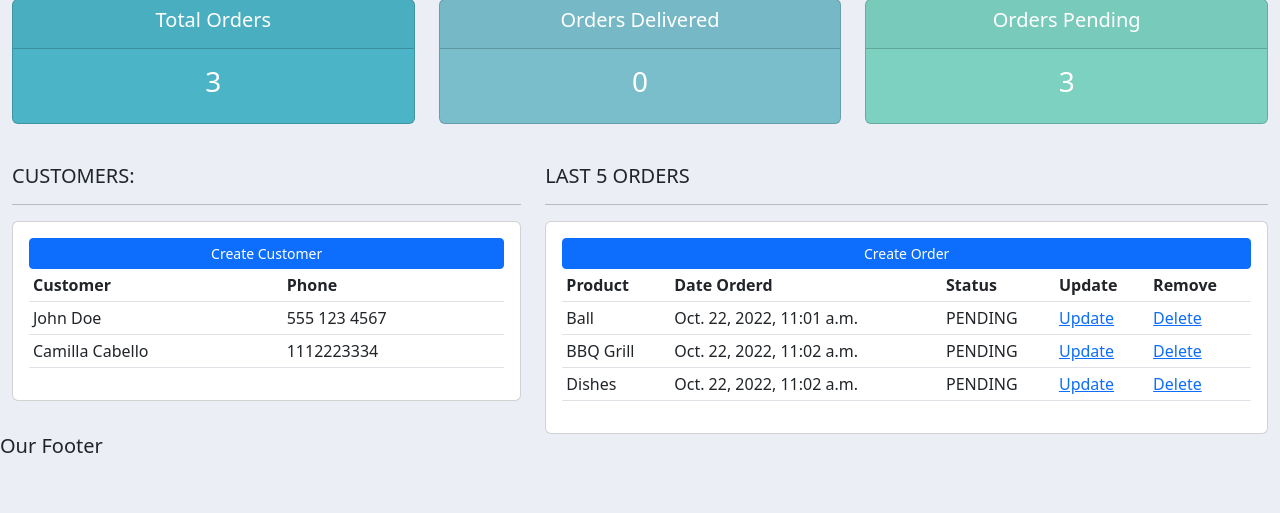
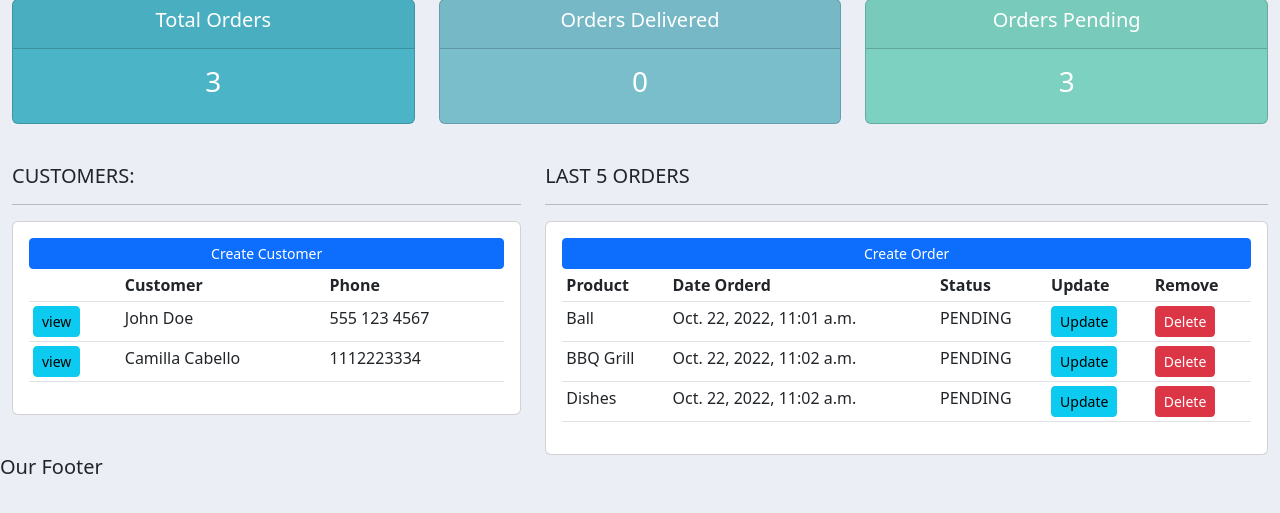
Before and after one commit to Yuvraj25-30G/django-rev, a Django app: page / in a window 1280 px wide. Shown: the part 91-604 px from the top of the page. Run offline with Django 4.2, Linux system fonts and the light colour scheme; data comes from the database, SQL or seed files in the repository.

Commit message:
update links and buttons on dashboard

```diff
--- a/accounts/templates/accounts/dashboard.html
+++ b/accounts/templates/accounts/dashboard.html
@@ -14,12 +14,14 @@
 			<a class="btn btn-primary  btn-sm btn-block" href="">Create Customer</a>
 			<table class="table table-sm">
 				<tr>
+					<th></th>
 					<th>Customer</th>
 					<th>Phone</th>
 				</tr>
 
 				{% for customer in customers%}
 				<tr>
+					<td><a class="btn btn-sm btn-info" href="{% url 'customer' customer.id %}">view</a></td>
 					<td>{{customer.name}}</td>
 					<td>{{customer.phone}}</td>
 				</tr>
@@ -47,8 +49,8 @@
 					<td>{{order.product}}</td>
 					<td>{{order.date_created}}</td>
 					<td>{{order.status}}</td>
-					<td><a href="">Update</td>
-					<td><a href="">Delete</td>
+					<td><a class="btn btn-sm btn-info"href="">Update</td>
+					<td><a class="btn btn-sm btn-danger" href="">Delete</td>
 				</tr>
 			{% endfor %}
 			</table>
--- a/accounts/templates/accounts/navbar.html
+++ b/accounts/templates/accounts/navbar.html
@@ -8,10 +8,10 @@
   <div class="collapse navbar-collapse" id="navbarNav">
     <ul class="navbar-nav">
       <li class="nav-item active">
-        <a class="nav-link" href="#">Dashboard</a>
+        <a class="nav-link" href="{% url 'home' %}">Dashboard</a>
       </li>
       <li class="nav-item">
-        <a class="nav-link" href="#">Products</a>
+        <a class="nav-link" href="{% url 'products' %}">Products</a>
       </li>
     </ul>
   </div>
--- a/accounts/urls.py
+++ b/accounts/urls.py
@@ -4,7 +4,7 @@ from django.http import HttpResponse
 from . import views
 urlpatterns = [
     path('admin/', admin.site.urls),
-    path('',views.home),
-    path('products/',views.products),
-    path('customer/<str:pk_test>/',views.customer)
+    path('',views.home, name="home"),
+    path('products/',views.products, name="products"),
+    path('customer/<str:pk_test>/',views.customer, name="customer"),
 ]
```
